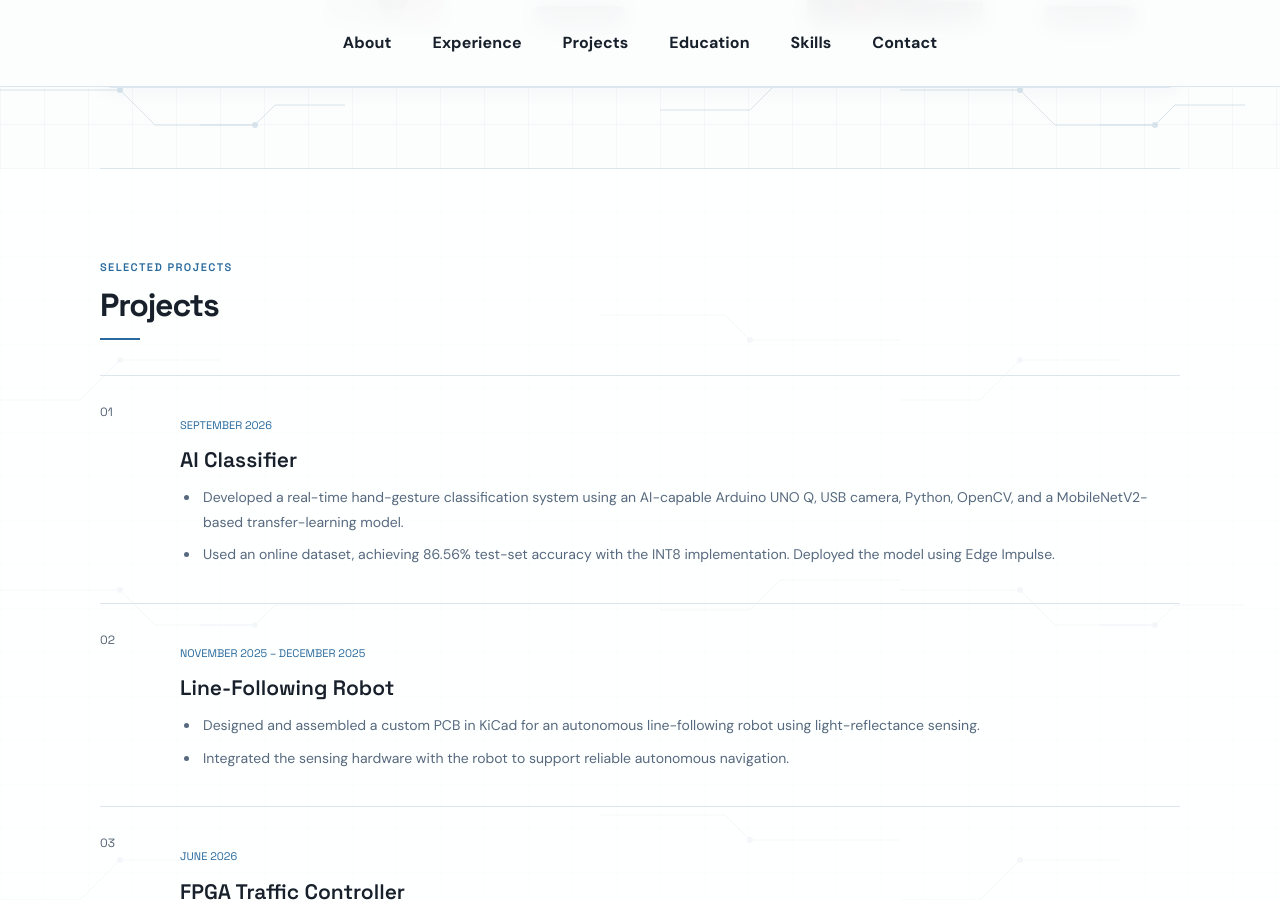
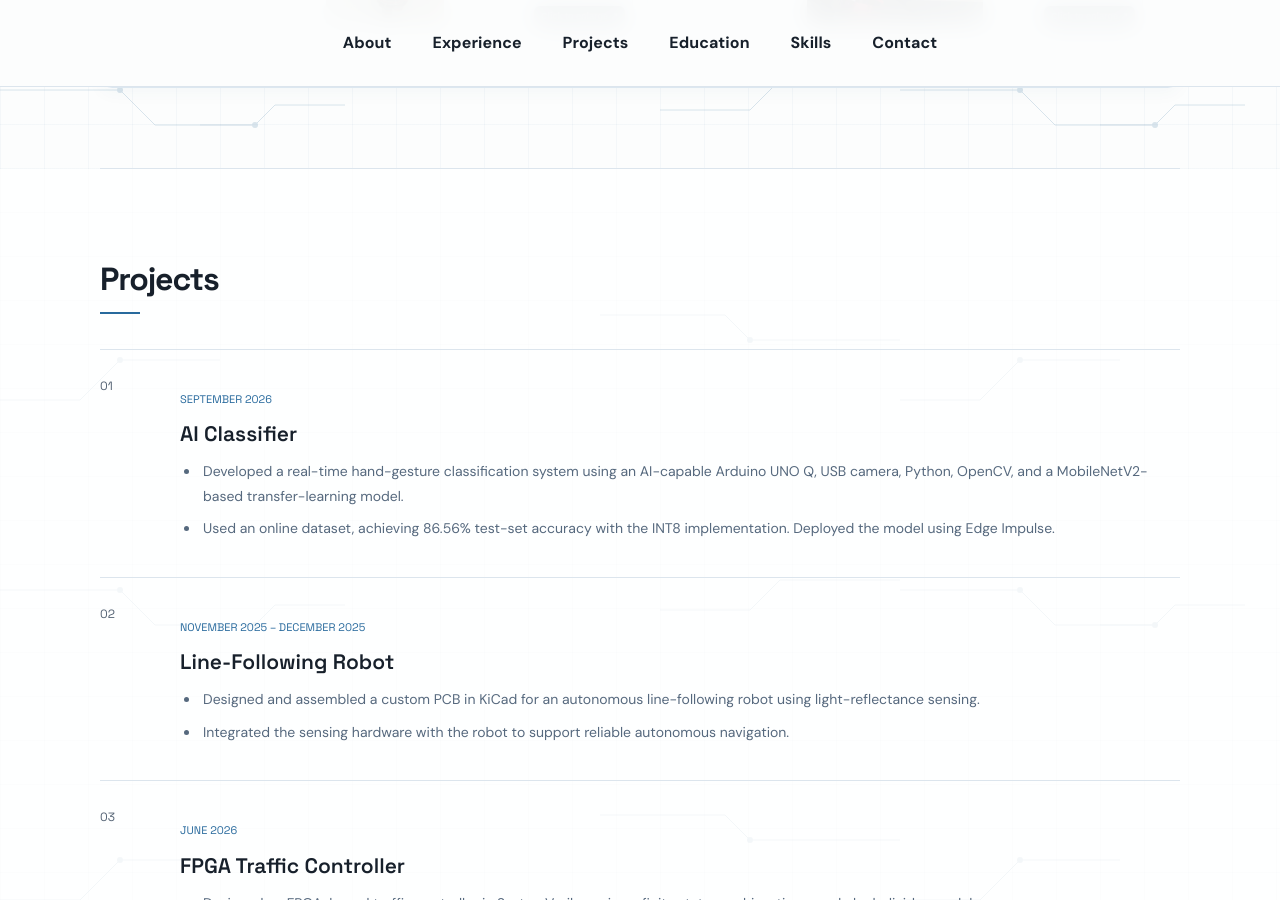
Before and after one commit to AdityaManivel/AdityaManivel.github.io, a Jekyll site: the page index.html, which Jekyll copies as it is, in a window 1280 px wide and 900 px high, scrolled down 5376 px. Built offline with Jekyll 4.4.1, drawn with Linux system fonts in a browser that asks for light colours; some of the changed text lies outside the part shown.

Commit message:
Remove redundant section eyebrow labels for projects, education, and skills

```diff
--- a/index.html
+++ b/index.html
@@ -134,7 +134,7 @@
 
     <section id="projects" class="section projects-section">
       <div class="wrap">
-        <div class="section-heading reveal"><p class="index">SELECTED PROJECTS</p><h2>Projects</h2></div>
+        <div class="section-heading reveal"><h2>Projects</h2></div>
         <div class="project-list">
           <article class="project reveal"><div class="project-num">01</div><div><p class="project-type">SEPTEMBER 2026</p><h3>AI Classifier</h3><ul class="project-bullets"><li>Developed a real-time hand-gesture classification system using an AI-capable Arduino UNO Q, USB camera, Python, OpenCV, and a MobileNetV2-based transfer-learning model.</li><li>Used an online dataset, achieving 86.56% test-set accuracy with the INT8 implementation. Deployed the model using Edge Impulse.</li></ul></div></article>
 
@@ -144,7 +144,7 @@
       </div>
     </section>
 
-    <section id="education" class="section wrap"><div class="section-heading"><p class="index">EDUCATION</p><h2>Education</h2></div><div class="education-entry"><h3>University of Washington</h3><p>B.S. Electrical & Computer Engineering · Expected June 2028</p><p>Seattle, Washington</p></div></section><section id="skills" class="section wrap"><div class="section-heading"><p class="index">TECHNICAL SKILLS</p><h2>Skills</h2></div><div class="skills-grid skills-card-grid"><div><h3>Embedded &amp; EDA</h3><p>STM32 · Arduino · ESP32 · Altium Designer · KiCad</p></div><div><h3>Programming Languages &amp; OS</h3><p>C · Python · Java · Linux · Bare Metal · PowerShell</p></div><div><h3>Protocols</h3><p>UART · I2C · SPI · HTTP · IP · TCP</p></div><div><h3>Laboratory Skills</h3><p>Bench Power Supply · Oscilloscope · Logic Analyzer · Multimeter · Soldering · Crimping</p></div></div></section>
+    <section id="education" class="section wrap"><div class="section-heading"><h2>Education</h2></div><div class="education-entry"><h3>University of Washington</h3><p>B.S. Electrical & Computer Engineering · Expected June 2028</p><p>Seattle, Washington</p></div></section><section id="skills" class="section wrap"><div class="section-heading"><h2>Skills</h2></div><div class="skills-grid skills-card-grid"><div><h3>Embedded &amp; EDA</h3><p>STM32 · Arduino · ESP32 · Altium Designer · KiCad</p></div><div><h3>Programming Languages &amp; OS</h3><p>C · Python · Java · Linux · Bare Metal · PowerShell</p></div><div><h3>Protocols</h3><p>UART · I2C · SPI · HTTP · IP · TCP</p></div><div><h3>Laboratory Skills</h3><p>Bench Power Supply · Oscilloscope · Logic Analyzer · Multimeter · Soldering · Crimping</p></div></div></section>
   </main>
 
   <footer id="contact">
```
